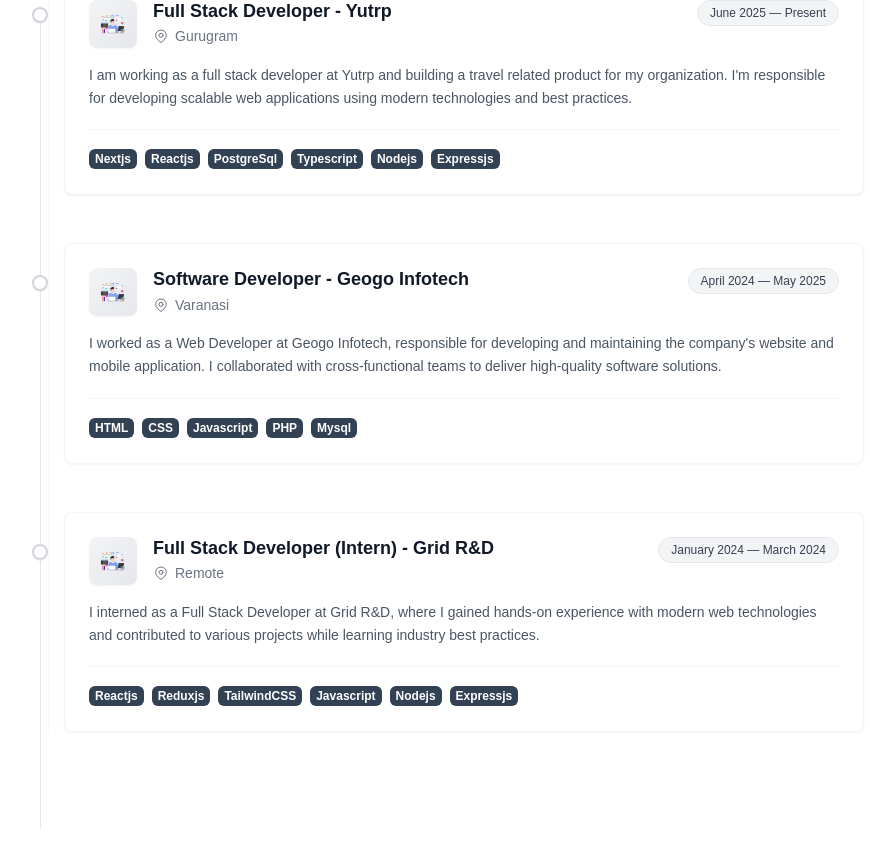
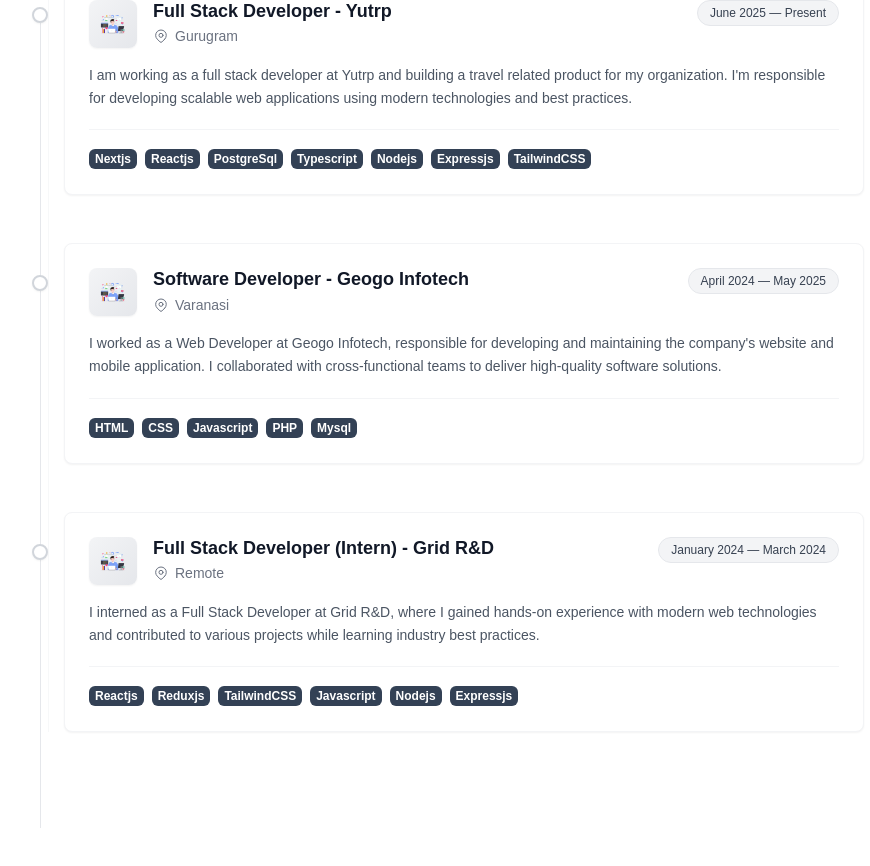
Before and after one commit to Shivamch02/portfolio, a Next.js app: page / in a window 1280 px wide. Shown: the part 2559-3425 px from the top of the page, without its empty margins (200-1070 px from the left). Built offline with nearby package versions, Linux system fonts and the light colour scheme.

Commit message:
Add dummy file for co-author test Co-authored-by: Guts <shivam.chaurasiya@yutrp.com>

```diff
--- a/components/Experience.tsx
+++ b/components/Experience.tsx
@@ -27,7 +27,7 @@
               startDate="June 2025"
               endDate="Present"
               description="I am working as a full stack developer at Yutrp and building a travel related product for my organization. I'm responsible for developing scalable web applications using modern technologies and best practices."
-              skills={["Nextjs", "Reactjs", "PostgreSql", "Typescript", "Nodejs", "Expressjs"]}
+              skills={["Nextjs", "Reactjs", "PostgreSql", "Typescript", "Nodejs", "Expressjs", "TailwindCSS"]}
             />
             <ExperienceCard
               jobTitle="Software Developer - Geogo Infotech"
```
